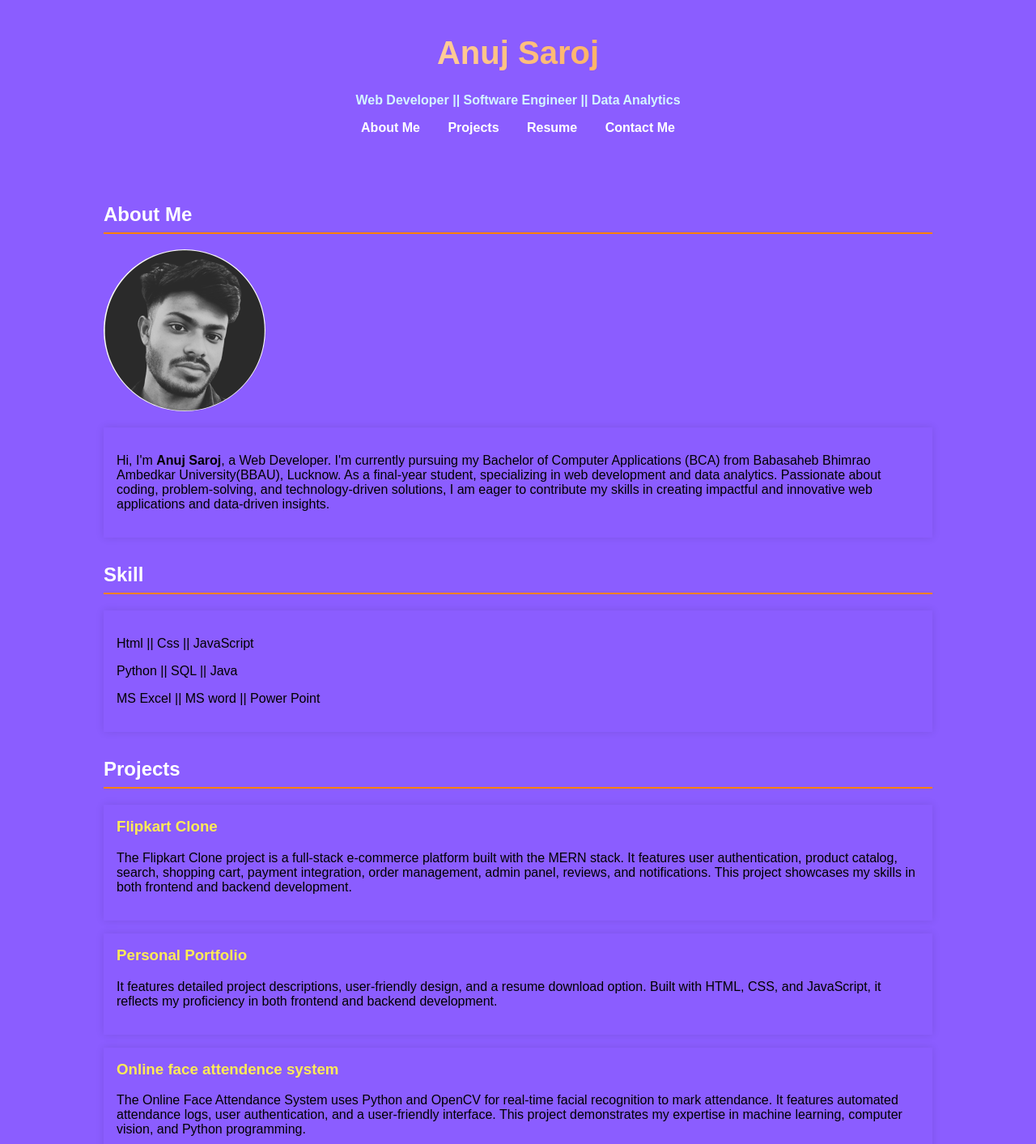
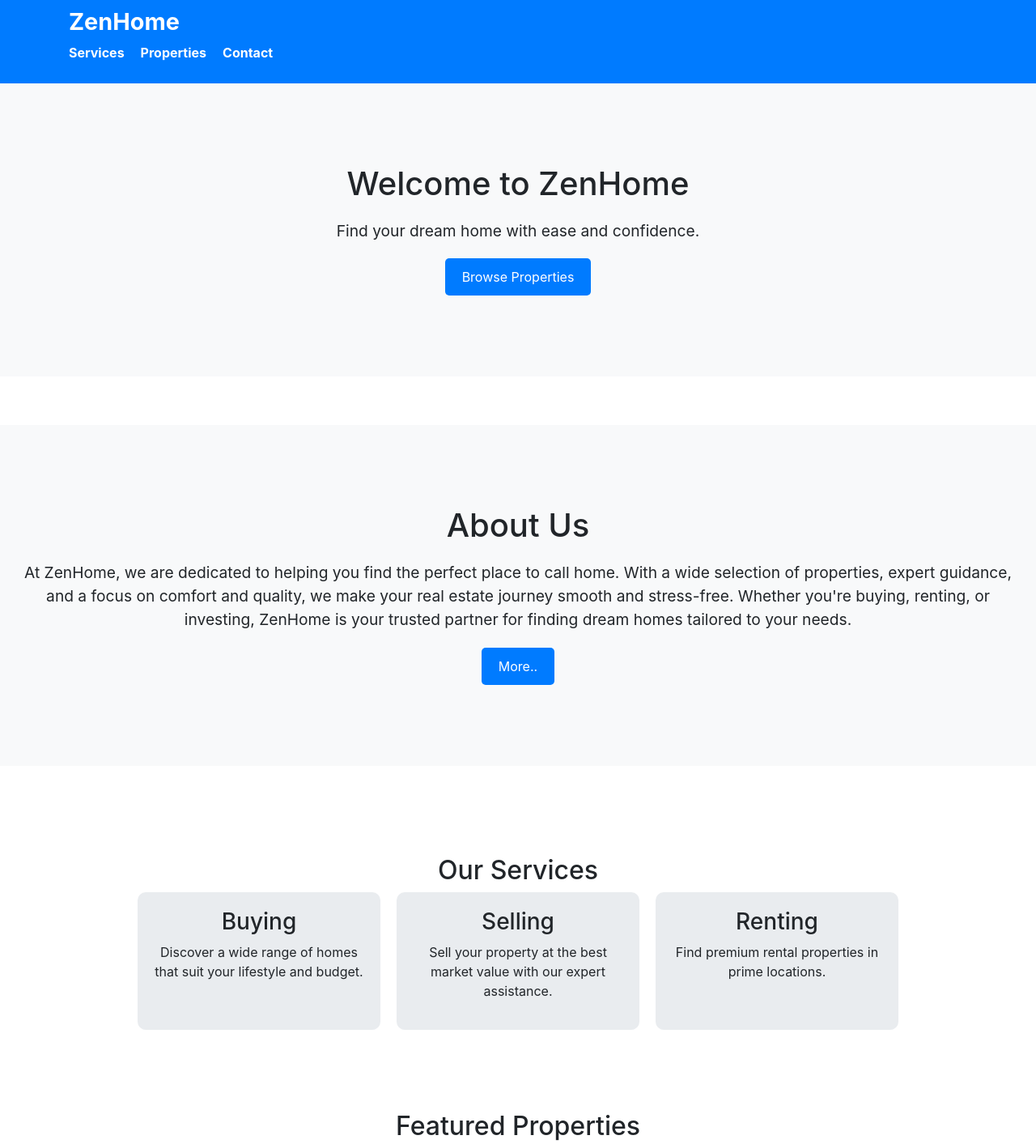
Before and after one commit to annuj7348/CODSOFT, a plain HTML site: page index.html in a window 1280 px wide. Shown: the top 1413 px of the page at 81% size. Drawn offline with nearby package versions, Linux system fonts and the light colour scheme.

Commit message:
Add files via upload

```diff
--- a/index.html
+++ b/index.html
@@ -3,102 +3,115 @@
 <head>
   <meta charset="UTF-8">
   <meta name="viewport" content="width=device-width, initial-scale=1.0">
+  <title>ZenHome - Real Estate Solutions</title>
   <link rel="stylesheet" href="style.css">
-    <link id='favicon' rel="shortcut icon" href="anuj.jpeg" type="image/x-png">
-    <title>Portfolio | Anuj Saroj </title>
+  <link rel="stylesheet" href="https://cdn.jsdelivr.net/npm/bootstrap@4.0.0/dist/css/bootstrap.min.css" integrity="sha384-Gn5384xqQ1aoWXA+058RXPxPg6fy4IWvTNh0E263XmFcJlSAwiGgFAW/dAiS6JXm" crossorigin="anonymous">
 </head>
 <body>
-
-    <!-- this is the navbar section -->
-
-
-    <header>
+  <header class="header">
     <div class="container">
-            <h1>Anuj Saroj</h1>
-            <p>Web Developer || Software Engineer || Data Analytics</p>
-            <nav>
-                <ul>
-                    <li><a href="#about">About Me</a></li>
-                    <li><a href="#projects">Projects</a></li>
-                    <li><a href="#resume">Resume</a></li>
-                    <li><a href="#Contact Me">Contact Me</a></li>
+      <h1 class="logo">ZenHome</h1>
+      <nav class="nav">
+        <ul class="nav-list">
+          <li><a href="#services">Services</a></li>
+          <li><a href="#properties">Properties</a></li>
+          <li><a href="#contact">Contact</a></li>
         </ul>
       </nav>
     </div>
   </header>
 
-    <!-- this is the main section containing about me, skills, and projects -->
-    <main>
-        <section id="about">
+  <section class="hero">
     <div class="container">
-                <h2>About Me</h2>
-                <img src="anuj.jpeg" alt="Profile Picture" class="profile-picture">
-                <div class="project">
-                    <p>Hi, I'm <b>Anuj Saroj</b>, a Web Developer. I'm currently pursuing my Bachelor of Computer Applications (BCA) from Babasaheb Bhimrao Ambedkar University(BBAU), Lucknow.
-                        As a final-year student, specializing in web development and data analytics. Passionate about coding, problem-solving, and technology-driven solutions, I am eager to contribute my skills in creating impactful and innovative web
-                        applications and data-driven insights.</p>
-                </div>
+      <h2>Welcome to ZenHome</h2>
+      <p>Find your dream home with ease and confidence.</p>
+      <a href="#properties" class="btn">Browse Properties</a>
     </div>
   </section>
-        <section id="about">
-            <div class="container">
-                <h2>Skill </h2>
-                <div class="project">
-                <p>Html || Css || JavaScript</p>
-                <p>Python || SQL || Java </p>
-                <p>MS Excel || MS word || Power Point</p>
-                </div>
+
+  <section class="hero">
+    <div class="container1">
+      <h2>About Us</h2>
+      <p>At ZenHome, we are dedicated to helping you find the perfect place to call home.
+         With a wide selection of properties, expert guidance, and a focus on comfort and quality,
+         we make your real estate journey smooth and stress-free. Whether you're buying, renting, or investing,
+         ZenHome is your trusted partner for finding dream homes tailored to your needs.</p>
+      <a href="#properties" class="btn">More..</a>
     </div>
   </section>
-        <section id="projects">
+
+  <section id="services" class="services">
     <div class="container">
-                <h2>Projects</h2>
-                <div class="project">
-                    <h3>Flipkart Clone</h3>
-                    <p>The Flipkart Clone project is a full-stack e-commerce platform built with the MERN stack.
-                         It features user authentication, product catalog, search, shopping cart, payment integration,
-                         order management, admin panel, reviews, and notifications. This project showcases
-                          my skills in both frontend and backend development.</p>
+      <h2>Our Services</h2>
+      <div class="service-list">
+        <div class="service-item">
+          <h3>Buying</h3>
+          <p>Discover a wide range of homes that suit your lifestyle and budget.</p>
         </div>
-                <div class="project">
-                    <h3>Personal Portfolio </h3>
-                    <p>It features detailed project descriptions, user-friendly design, and a resume download option. Built with HTML, CSS, and JavaScript,
-                         it reflects my proficiency in both frontend and backend development.</p>
+        <div class="service-item">
+          <h3>Selling</h3>
+          <p>Sell your property at the best market value with our expert assistance.</p>
         </div>
-                <div class="project">
-                    <h3>Online face attendence system</h3>
-                    <p>The Online Face Attendance System uses Python and OpenCV for real-time facial recognition to mark attendance. It features automated attendance logs,
-                         user authentication, and a user-friendly interface. This project demonstrates my expertise in machine learning,
-                         computer vision, and Python programming.</p>
+        <div class="service-item">
+          <h3>Renting</h3>
+          <p>Find premium rental properties in prime locations.</p>
+        </div>
       </div>
     </div>
   </section>
 
-        <section id="resume">
+  <section id="properties" class="properties">
     <div class="container">
-                <h2>Resume</h2>
-               <div class="project">
-                <a href="Anuj Saroj.pdf" download>Download my Resume</a>
+      <h2>Featured Properties</h2>
+      <div class="property-list">
+        <div class="property-item">
+          <img src="popular1.jpg" alt="Property 1">
+          <h3>Luxury Villa</h3>
+          <p>$1,200,000</p>
+          <span>⭐⭐⭐⭐⭐</span>
+        </div>
+        <div class="property-item">
+          <img src="popular2.jpg" alt="Property 2">
+          <h3>Modern Apartment</h3>
+          <p>$750,000</p>
+          <span>⭐⭐⭐⭐</span>
+        </div>
+        <div class="property-item">
+          <img src="popular4.jpg" alt="Property 3">
+          <h3>Cozy Cottage</h3>
+          <p>$350,000</p>
+          <span>⭐⭐⭐</span>
+        </div>
+        <div class="property-item">
+          <img src="popular5.jpg" alt="Property 3">
+          <h3>Driftwood Villa</h3>
+          <p>$550,000</p>
+          <span>⭐⭐⭐⭐⭐</span>
+        </div>
+        <div class="property-item">
+          <img src="popular3.jpg" alt="Property 3">
+          <h3>Meadow View</h3>
+          <p>$650,000</p>
+          <span>⭐⭐⭐</span>
+        </div>
+        <div class="property-item">
+          <img src="popular4.jpg" alt="Property 3">
+          <h3>Fusion Retreat</h3>
+          <p>$1000,000</p>
+          <span>⭐⭐⭐⭐</span>
+        </div>
       </div>
     </div>
   </section>
-        <!-- this is the contact section -->
-        <section id="Contact Me">
+  <footer id="contact" class="footer">
     <div class="container">
-               <div class="project">
-                <h2>Contact Me</h2>
-                <p>Email:<a href= "mailto: sarojanuj213@gmail.com"> sarojanuj213@gmail.com </a></p>
-                <p>Phone: <a href="sms:(+91)(7618997739)"> 7618997739 </a></p>
-                <p>Linkedin: <a href="https://www.linkedin.com/feed/">Anuj Saroj</a></p>
-                <p>GitHub: <a href="https://github.com/annuj7348">@anuj</a></p>
-               </div>
-            </div>
-        </section>
-    </main>
-    <footer>
-        <div class="container">
-            <p>&copy; 2024 Anuj Saroj. All rights reserved.</p>
+      <h2>Contact Us</h2>
+      <p>Email: sarojanuj213@gmil.com</p>
+      <p>Phone: +91 7618997739</p>
+      <p>© 2024 ZenHome. All rights reserved.</p>
     </div>
   </footer>
+
+  <script src="script.js"></script>
 </body>
 </html>
--- /dev/null
+++ b/script.js
@@ -0,0 +1,9 @@
+// Simple Script for Navigation Scroll Effect
+document.querySelectorAll('.nav-list a').forEach(anchor => {
+    anchor.addEventListener('click', function (e) {
+      e.preventDefault();
+      document.querySelector(this.getAttribute('href')).scrollIntoView({
+        behavior: 'smooth'
+      });
+    });
+  });
--- a/style.css
+++ b/style.css
@@ -1,106 +1,121 @@
-/* styles.css */
+/* General Styles */
+* {
+    margin: 0;
+    padding: 0;
+    box-sizing: border-box;
+  }
+
   body {
     font-family: 'Arial', sans-serif;
-    margin: 0;
-    padding: 0;
-    background-color: #8B5DFF;
+    line-height: 1.6;
   }
 
   .container {
-    width: 80%;
+    width: 90%;
+    max-width: 1200px;
     margin: 0 auto;
-
   }
 
-
-img{
-    height: 200px;
-    width: 200px;
-    border-radius: 50%;
+  /* Header */
+  .header {
+    background: #007BFF;
+    color: #fff;
+    padding: 10px 0;
+    position: sticky;
+    top: 0;
+    z-index: 1000;
   }
 
-header {
-
-    color: #fff;
-    padding: 1rem 0;
-    text-align: center;
+  .logo {
+    font-size: 1.8em;
+    font-weight: bold;
   }
 
-header nav ul {
-    list-style: none;
-    padding: 0;
+  .nav {
+    text-align: right;
   }
 
-header nav ul li {
-    display: inline;
-    margin: 0 15px;
+  .nav-list {
+    list-style: none;
+    display: flex;
+    gap: 20px;
   }
 
-header nav ul li a {
+  .nav-list a {
     color: #fff;
-    font-size: 1rem;
     text-decoration: none;
     font-weight: bold;
   }
 
-main {
-    padding: 2rem 0;
+  /* Hero Section */
+  .hero {
+    text-align: center;
+    margin-bottom: 60px;
+    padding: 100px 20px;
+    background: #f8f9fa;
   }
 
-section {
-    margin-bottom: 2rem;
+  .hero h2 {
+    font-size: 2.5em;
+    margin-bottom: 20px;
   }
 
-header h1{
-    font-size: 2.5rem;
-    font-weight: 900;
-    background: linear-gradient(to right,#fff,#FF8000);
-    color: transparent;
-    -webkit-background-clip: text;
-    -webkit-background-clip: text;
-    background-clip: text;
-
+  .hero p {
+    font-size: 1.2em;
+    margin-bottom: 20px;
   }
 
-
-header p{
-    font-size: 1rem;
-    color: #D4F6FF;
-    font-weight: 600;
+  .hero .btn {
+    display: inline-block;
+    padding: 10px 20px;
+    background: #007BFF;
+    color: #fff;
+    text-decoration: none;
+    border-radius: 5px;
   }
 
-h2 {
-    border-bottom: 2px solid #FF8000;
-    padding-bottom: 0.5rem;
-    color: #fff;
+  /* Services Section */
+  .services, .properties, .footer {
+    text-align: center;
+    padding: 50px 20px;
   }
 
-.project {
-    margin: 1rem 0;
-    padding: 1rem;
-    box-shadow: 0 0 10px rgba(0, 0, 0, 0.1);
+  .service-list, .property-list {
+    display: flex;
+    gap: 20px;
+    justify-content: center;
+    flex-wrap: wrap;
   }
 
-.project h3 {
-    margin-top: 0;
-    color: #FFEB55;
+  .service-item, .property-item {
+    width: 300px;
+    background: #e9ecef;
+    padding: 20px;
+    border-radius: 10px;
+    text-align: center;
   }
 
-a {
-    color:#000;
-    text-decoration: none;
+  .property-item img {
+    width: 100%;
+    border-radius: 10px;
+    margin-bottom: 15px;
   }
 
-a:hover {
-    text-decoration: underline;
+  /* Footer */
+  .footer {
+    background: #007BFF;
+    color: #fff;
+    padding: 20px;
   }
 
-footer {
-    background-color: #333;
-    color: #fff;
-    text-align: center;
-    padding: 1rem 0;
-    position: relative;
-    bottom: 0;
-    width: 100%;
+  /* Responsive */
+  @media (max-width: 768px) {
+    .nav-list {
+      flex-direction: column;
+      gap: 10px;
     }
+
+    .service-list, .property-list {
+      flex-direction: column;
+    }
+  }
```
Also changed, not shown: popular1.jpg (added), popular2.jpg (added), popular3.jpg (added), popular4.jpg (added), popular5.jpg (added). Lines whose indentation alone changed are shown as unchanged.
